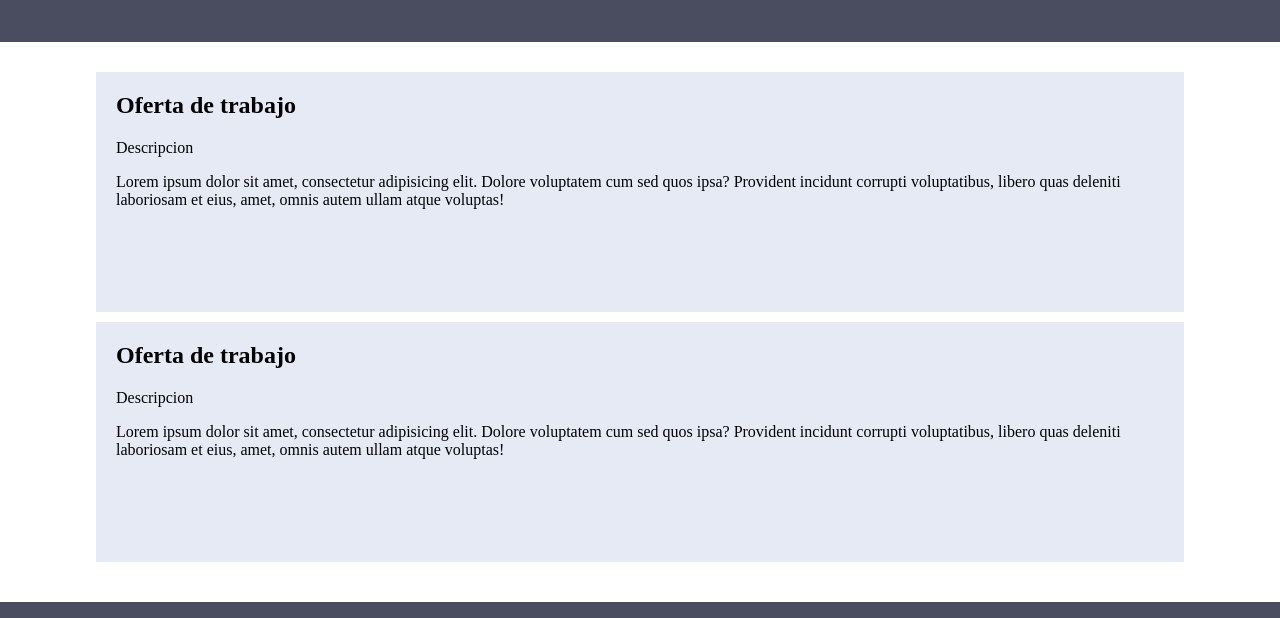
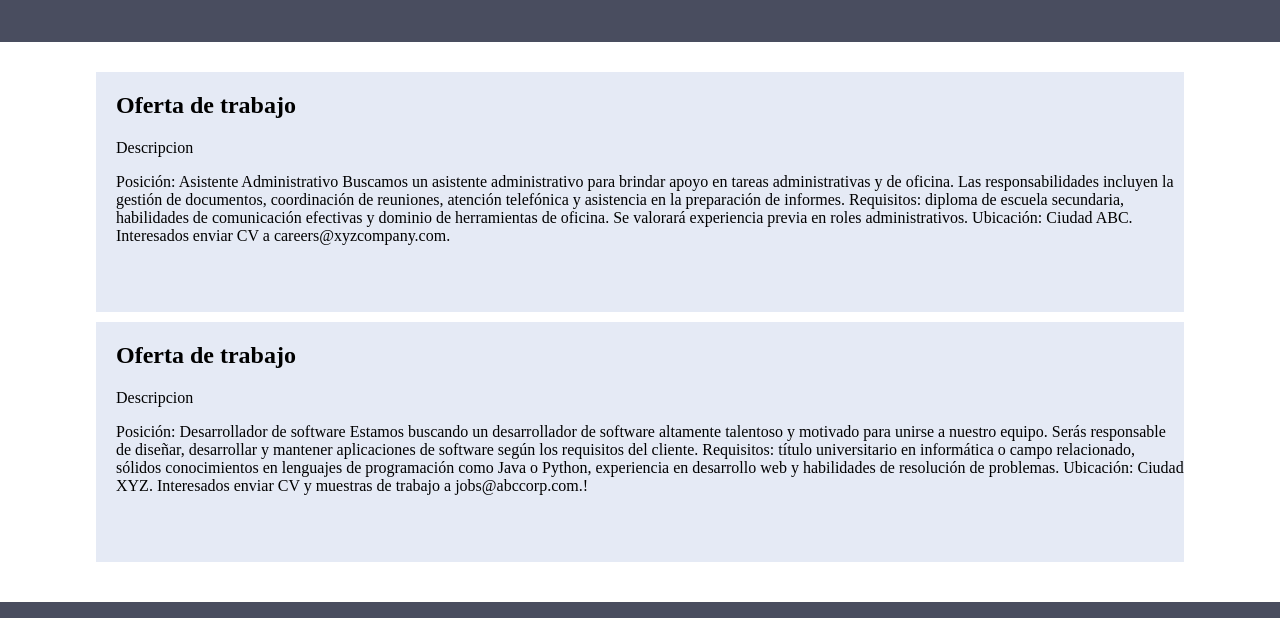
Before and after one commit to jfthdz/ProyectoIngenieria1, a plain HTML site: page views/showOffers.html in a window 1280 px wide. Shown: the part 118-736 px from the top of the page. Drawn offline with Linux system fonts and the light colour scheme.

Commit message:
oferta actualizada

```diff
--- a/views/showOffers.html
+++ b/views/showOffers.html
@@ -24,15 +24,15 @@
             <div class="oferta2">
                 <h2 class="titulo">Oferta de trabajo</h2>
                 <span class="subtitulo">Descripcion</span>
-                <p class="texto">Lorem ipsum dolor sit amet, consectetur adipisicing elit. Dolore voluptatem cum sed quos ipsa? Provident incidunt corrupti
-                     voluptatibus, libero quas deleniti laboriosam et eius, amet, omnis autem ullam atque voluptas!</p>
+                <p class="texto">Posición: Asistente Administrativo
+                     Buscamos un asistente administrativo para brindar apoyo en tareas administrativas y de oficina. Las responsabilidades incluyen la gestión de documentos, coordinación de reuniones, atención telefónica y asistencia en la preparación de informes. Requisitos: diploma de escuela secundaria, habilidades de comunicación efectivas y dominio de herramientas de oficina. Se valorará experiencia previa en roles administrativos. Ubicación: Ciudad ABC. Interesados enviar CV a careers@xyzcompany.com.</p>
 
             </div>
             <div class="oferta2">
                 <h2 class="titulo">Oferta de trabajo</h2>
                 <span class="subtitulo">Descripcion</span>
-                <p class="texto">Lorem ipsum dolor sit amet, consectetur adipisicing elit. Dolore voluptatem cum sed quos ipsa? Provident incidunt corrupti
-                     voluptatibus, libero quas deleniti laboriosam et eius, amet, omnis autem ullam atque voluptas!</p>
+                <p class="texto">Posición: Desarrollador de software
+                 Estamos buscando un desarrollador de software altamente talentoso y motivado para unirse a nuestro equipo. Serás responsable de diseñar, desarrollar y mantener aplicaciones de software según los requisitos del cliente. Requisitos: título universitario en informática o campo relacionado, sólidos conocimientos en lenguajes de programación como Java o Python, experiencia en desarrollo web y habilidades de resolución de problemas. Ubicación: Ciudad XYZ. Interesados enviar CV y muestras de trabajo a jobs@abccorp.com.!</p>
 
             </div>
         </div>
```
